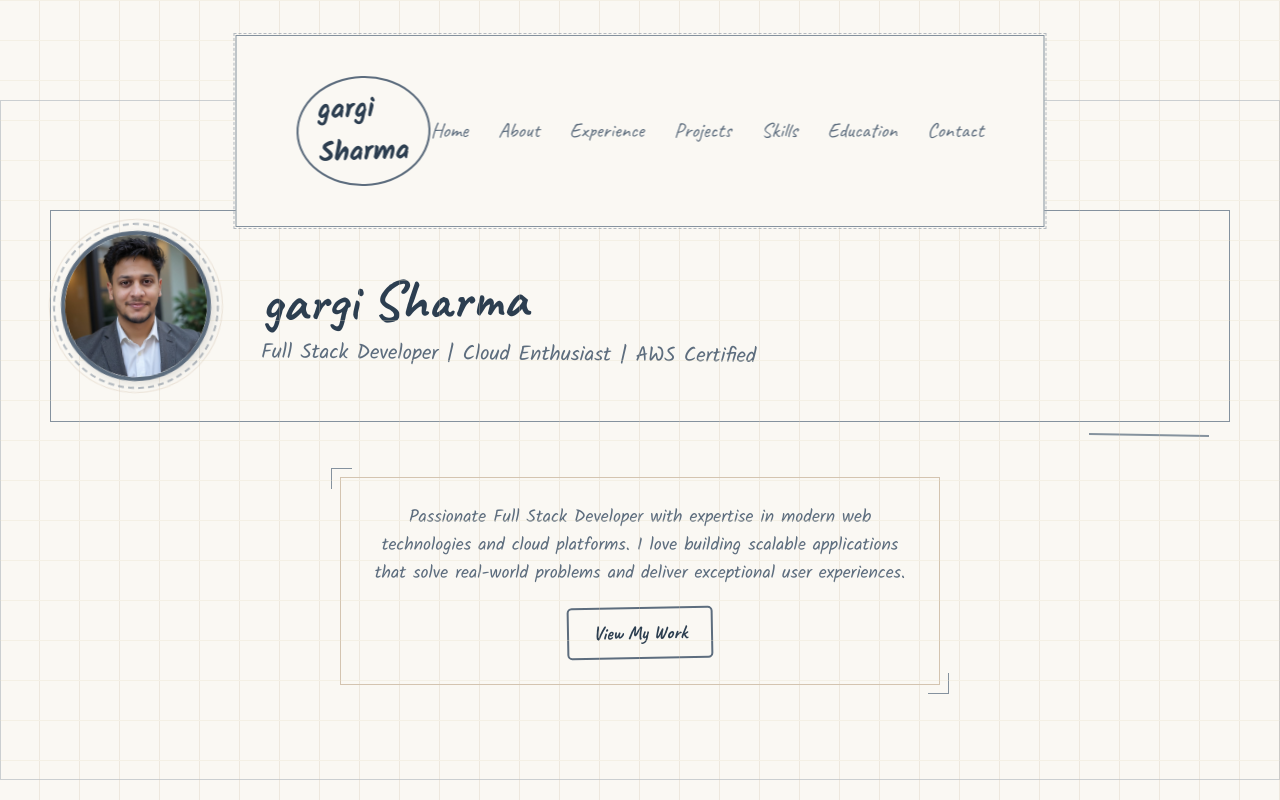
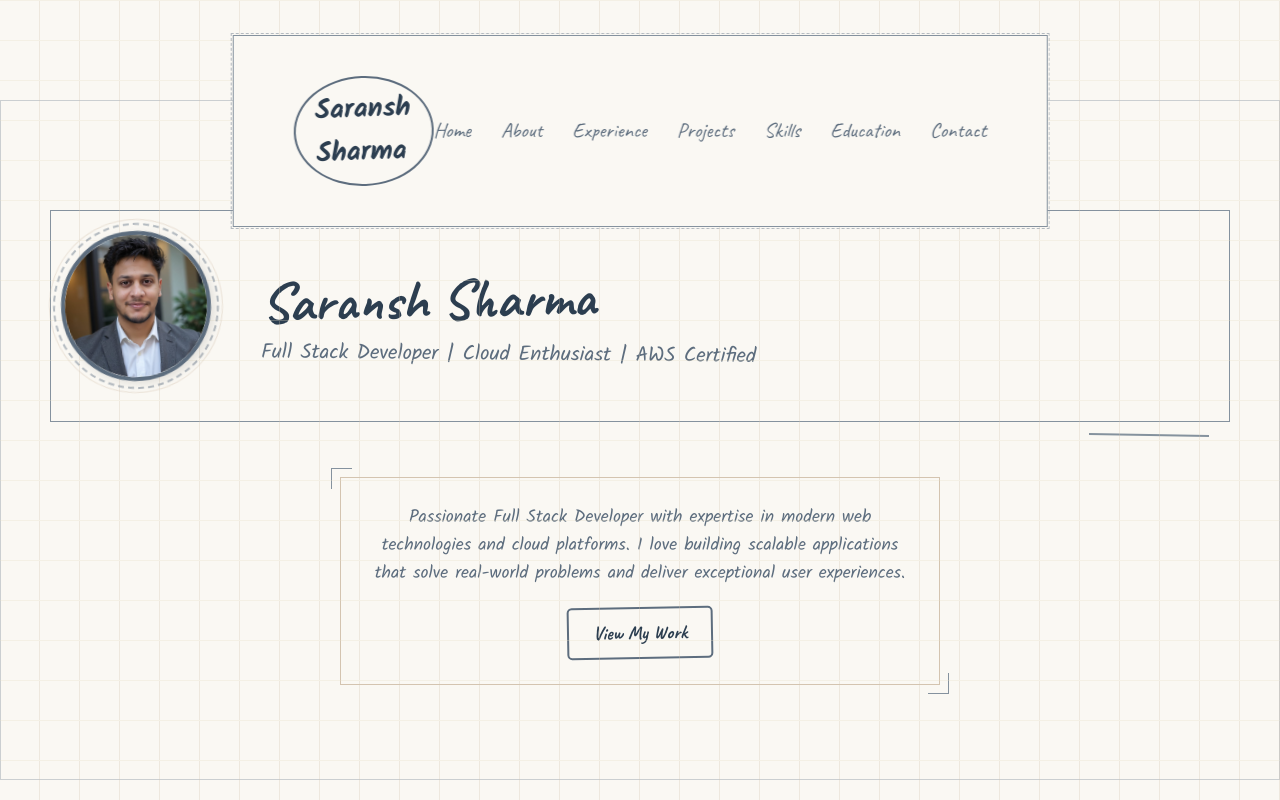
Before and after one commit to Saransh1220/my-portfolio, an Angular app: page / in a window 1280 px wide. Built offline with nearby package versions, Linux system fonts and the light colour scheme.

Commit message:
test deployment

```diff
--- a/src/app/app.ts
+++ b/src/app/app.ts
@@ -61,7 +61,7 @@ export class App {
 
   // Personal Information
   protected readonly personalInfo = signal({
-    name: 'gargi Sharma',
+    name: 'Saransh Sharma',
     tagline: 'Full Stack Developer | Cloud Enthusiast | AWS Certified',
     email: 'Saransh1220@gmail.com',
     phone: '+91 7876039602',
```
